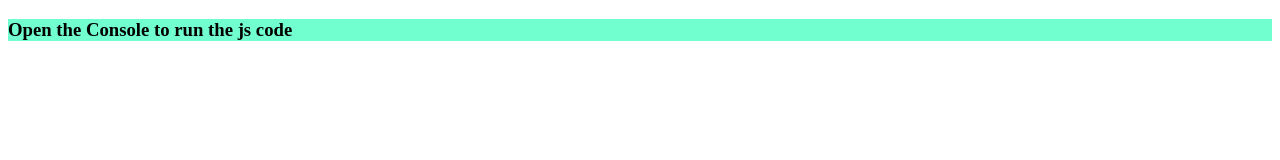
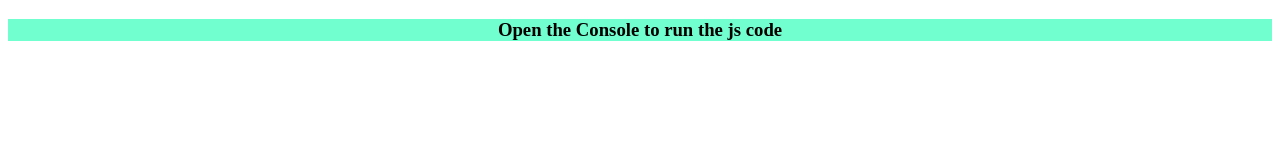
Before and after one commit to Alexander-Sibhatu/Modern-JS, a plain HTML site: page Simplicity/index.html in a window 1280 px wide. Drawn offline with Linux system fonts and the light colour scheme.

Commit message:
more style added

```diff
--- a/Simplicity/index.html
+++ b/Simplicity/index.html
@@ -9,7 +9,9 @@
 </head>
 <body>
 
+   <div>
     <h3>Open the Console to run the js code</h3>
+   </div>
     <script src="scriptSimple.js"></script>
 </body>
 </html>
--- a/Simplicity/styles.css
+++ b/Simplicity/styles.css
@@ -1,4 +1,11 @@
+.inst {
+    display: flex;
+}
+
 h3 {
+    display: flex;
+    flex: 1;
+    justify-content: center;
     background-color: rgb(114, 255, 208);
     color: black;
     text-shadow: .3em;
```
